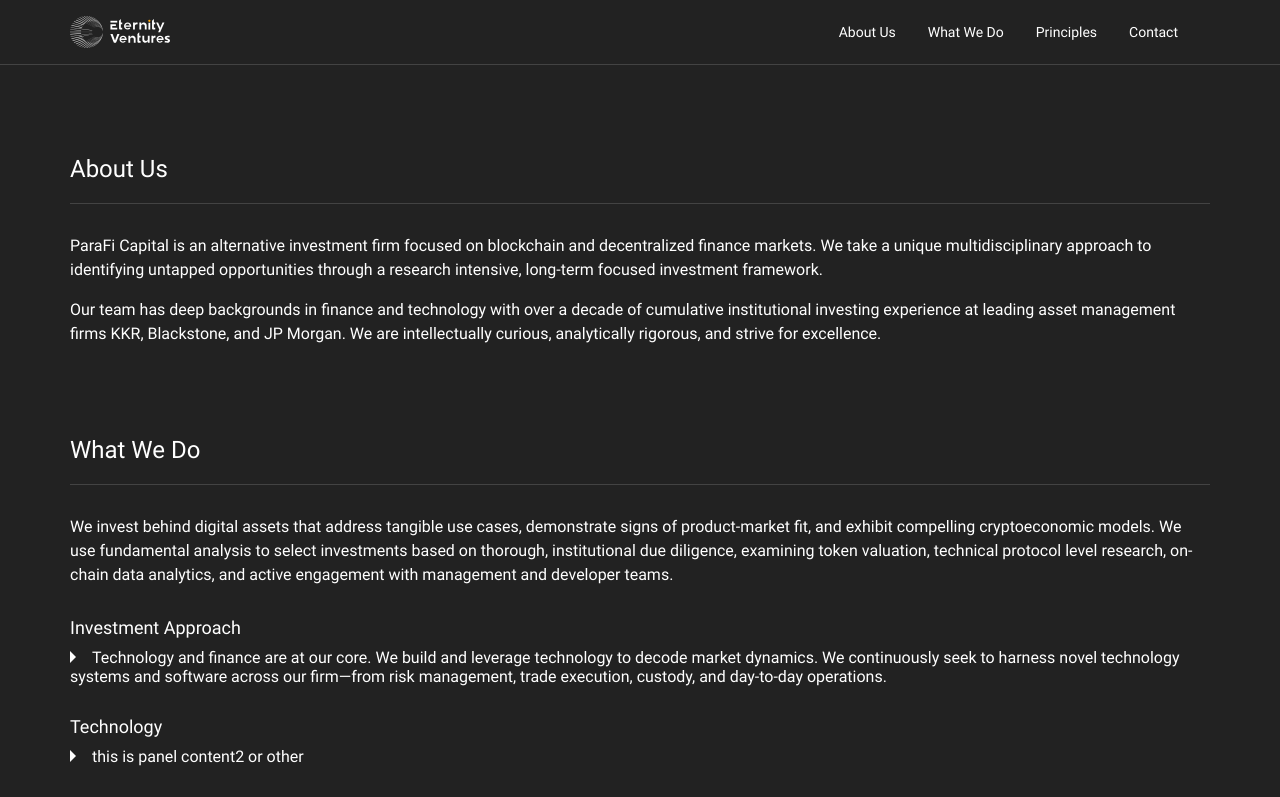
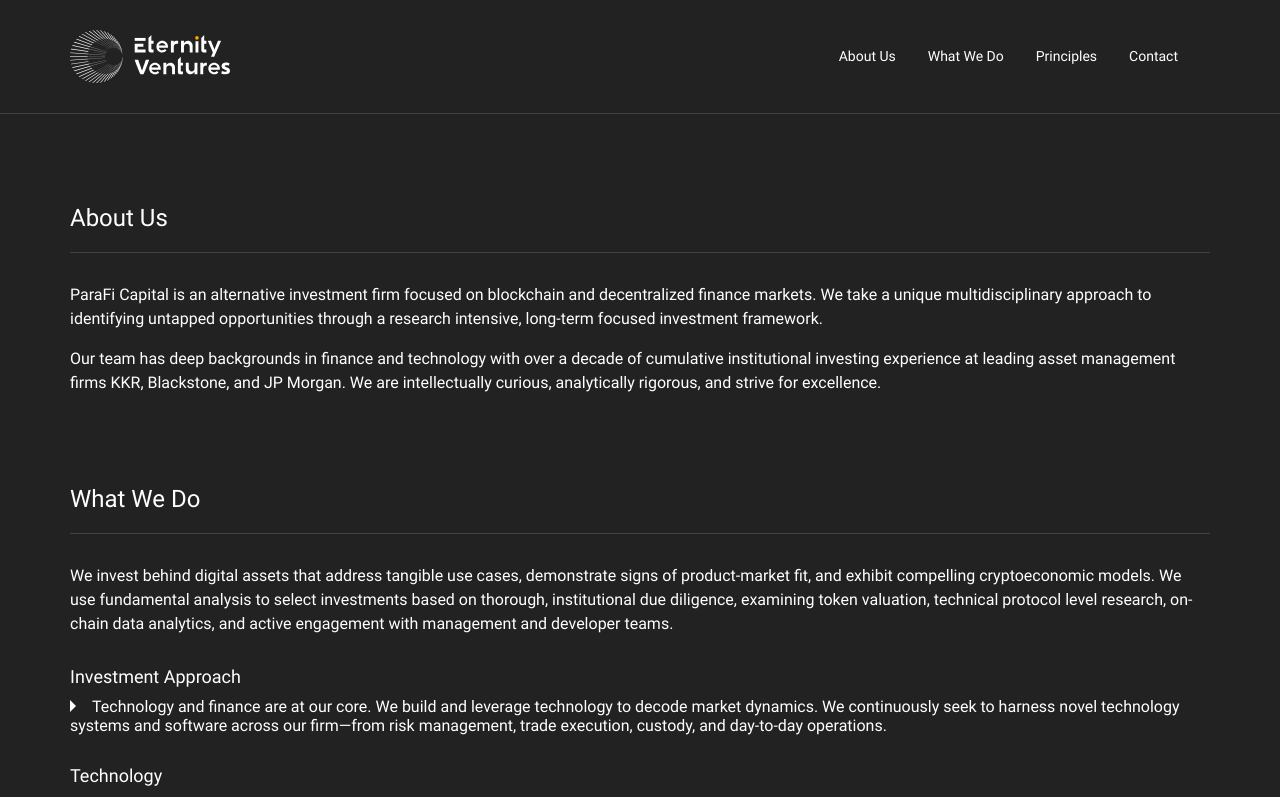
Before and after one commit to ghxstGoat111/landingpage, a React (Create React App) app: page / in a window 1280 px wide. Shown: the top 797 px of the page. Built offline with nearby package versions, Linux system fonts and the light colour scheme.

Commit message:
Update App.css

```diff
--- a/src/App.css
+++ b/src/App.css
@@ -40,14 +40,14 @@
   color: #fff;
 }
 .App-logo {
-  width: 100px;
+  width: 160px;
   pointer-events: none;
 }
 .App-header {
   position: sticky;
   top: 0;
   z-index: 1020;
-  padding: 10px 0 10px 0;
+  padding: 30px 0 30px 0;
   background: #222;
   border-bottom: 1px solid rgb(255 255 255 / 15%);
 }
```
